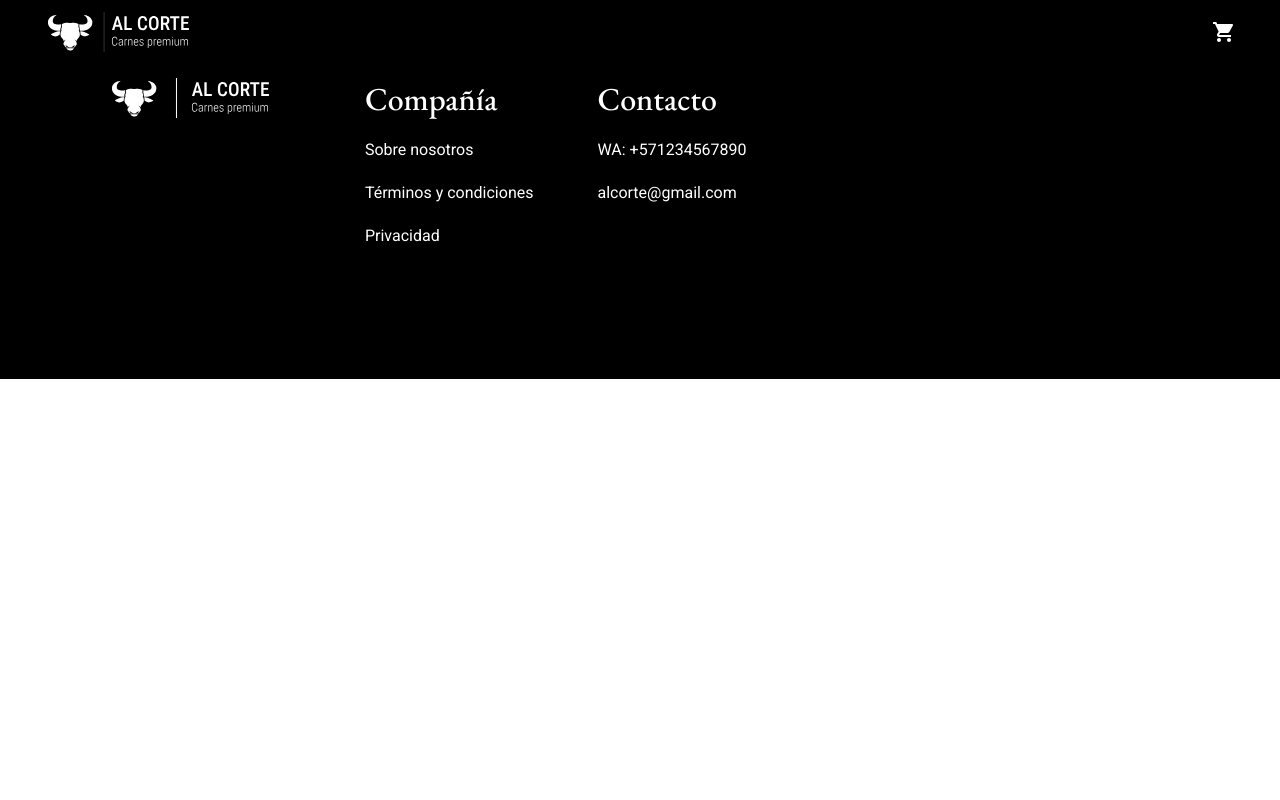
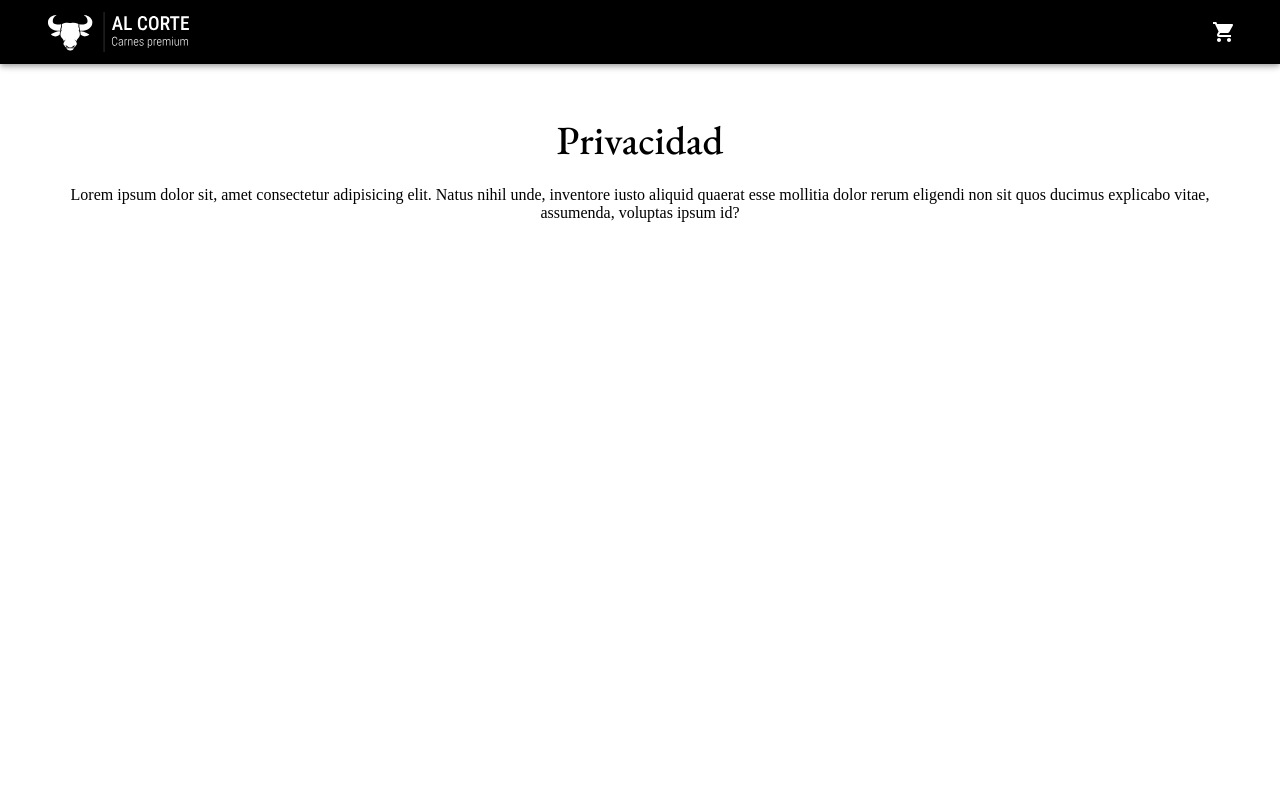
Before and after one commit to MychelGarzon/meatShop, a React (Vite) app: page /privacy in a window 1280 px wide. Shown: the top 800 px of the page. Built offline with nearby package versions, Linux system fonts and the light colour scheme.

Commit message:
add basic structure for about, terms and privacy

```diff
--- a/src/components/footer/Footer.tsx
+++ b/src/components/footer/Footer.tsx
@@ -13,9 +13,9 @@ const Footer: React.FC = () => {
         <Box className={styles.columns} >
           <Box className={styles.column}>
             <p className={styles.footerTitle}>Compañía</p>
-            <Link href="#" className={styles.footerSubTitle}>Sobre nosotros</Link>
-            <Link href="#" className={styles.footerSubTitle}>Términos y condiciones</Link>
-            <Link href="#" className={styles.footerSubTitle}>Privacidad</Link>
+            <Link href="/about" className={styles.footerSubTitle}>Sobre nosotros</Link>
+            <Link href="/terms" className={styles.footerSubTitle}>Términos y condiciones</Link>
+            <Link href="/privacy" className={styles.footerSubTitle}>Privacidad</Link>
           </Box>
           <Box className={styles.column}>
             <p className={styles.footerTitle}>Contacto</p>
--- /dev/null
+++ b/src/routes/about/About.tsx
@@ -0,0 +1,16 @@
+import { Box } from "@mui/material"
+import styles from './about.module.css'
+
+const About = () => {
+    return (
+        <Box className={styles.aboutBox}>
+            <h1 className={styles.aboutTitle}>Sobre Nosotros</h1>
+            <Box>Lorem ipsum dolor sit, amet consectetur adipisicing elit.
+                Natus nihil unde, inventore iusto aliquid quaerat esse mollitia
+                dolor rerum eligendi non sit quos ducimus explicabo vitae,
+                assumenda, voluptas ipsum id?</Box>
+        </Box>
+    )
+}
+
+export default About
--- /dev/null
+++ b/src/routes/about/about.module.css
@@ -0,0 +1,16 @@
+.aboutBox {
+    display: flex;
+    flex-direction: column;
+    align-items: center;
+    text-align: center;
+    margin-top: 64px;
+    height: 100vh;
+    padding: 50px;
+}
+
+.aboutTitle {
+    font-size: 40px;
+    font-family: var(--titleFontFamily);
+    font-weight: 500;
+    margin-bottom: 20px;
+}
--- /dev/null
+++ b/src/routes/privacy/Privacy.tsx
@@ -0,0 +1,16 @@
+import { Box } from "@mui/material"
+import styles from './privacy.module.css'
+
+const About = () => {
+    return (
+        <Box className={styles.privacyBox}>
+            <h1 className={styles.privacyTitle}>Privacidad</h1>
+            <Box>Lorem ipsum dolor sit, amet consectetur adipisicing elit.
+                Natus nihil unde, inventore iusto aliquid quaerat esse mollitia
+                dolor rerum eligendi non sit quos ducimus explicabo vitae,
+                assumenda, voluptas ipsum id?</Box>
+        </Box>
+    )
+}
+
+export default About
--- /dev/null
+++ b/src/routes/privacy/privacy.module.css
@@ -0,0 +1,17 @@
+.privacyBox {
+    margin: 0 auto;
+    height: 100vh;
+    padding: 50px;
+    display: flex;
+    flex-direction: column;
+    align-items: center;
+    text-align: center;
+    margin-top: 64px;
+}
+
+.privacyTitle {
+    font-size: 40px;
+    font-weight: 500;
+    margin-bottom: 20px;
+    font-family: var(--titleFontFamily);
+}
--- /dev/null
+++ b/src/routes/termsAndConditions/TermsAndConditions.tsx
@@ -0,0 +1,18 @@
+import { Box } from "@mui/material"
+import styles from './termsAndConditions.module.css'
+
+const TermsAndConditions = () => {
+    return (
+        <Box className={styles.termsBox}>
+            <h1 className={styles.termsTitle}>Términos y condiciones</h1>
+            <Box>
+                Lorem, ipsum dolor sit amet consectetur adipisicing elit.
+                Cumque, tempore. Quasi exercitationem animi consectetur.
+                Exercitationem rerum eligendi quos libero fuga cum voluptas
+                ipsa rem optio similique laboriosam, debitis totam tempora?
+            </Box>
+        </Box>
+    )
+}
+
+export default TermsAndConditions
--- /dev/null
+++ b/src/routes/termsAndConditions/termsAndConditions.module.css
@@ -0,0 +1,17 @@
+.termsBox {
+    margin: 0 auto;
+    height: 100vh;
+    padding: 50px;
+    display: flex;
+    flex-direction: column;
+    align-items: center;
+    text-align: center;
+    margin-top: 64px;
+}
+
+.termsTitle {
+    font-size: 40px;
+    font-weight: 500;
+    margin-bottom: 20px;
+    font-family: var(--titleFontFamily);
+}
```
Also changed, not shown: src/App.tsx (+15 -0 lines).
